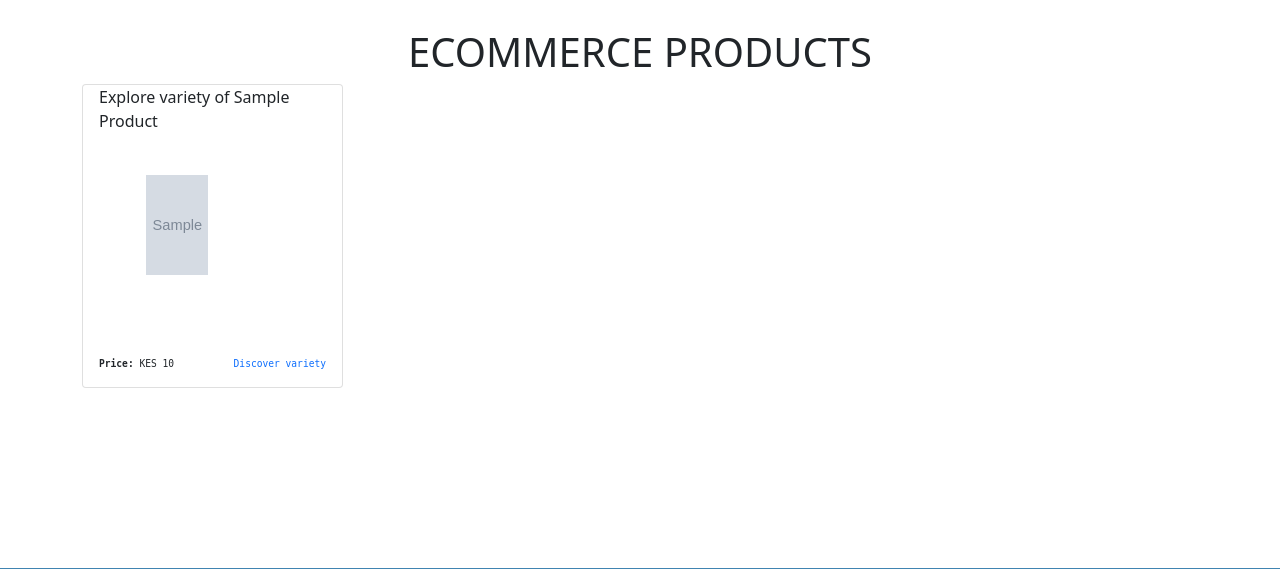
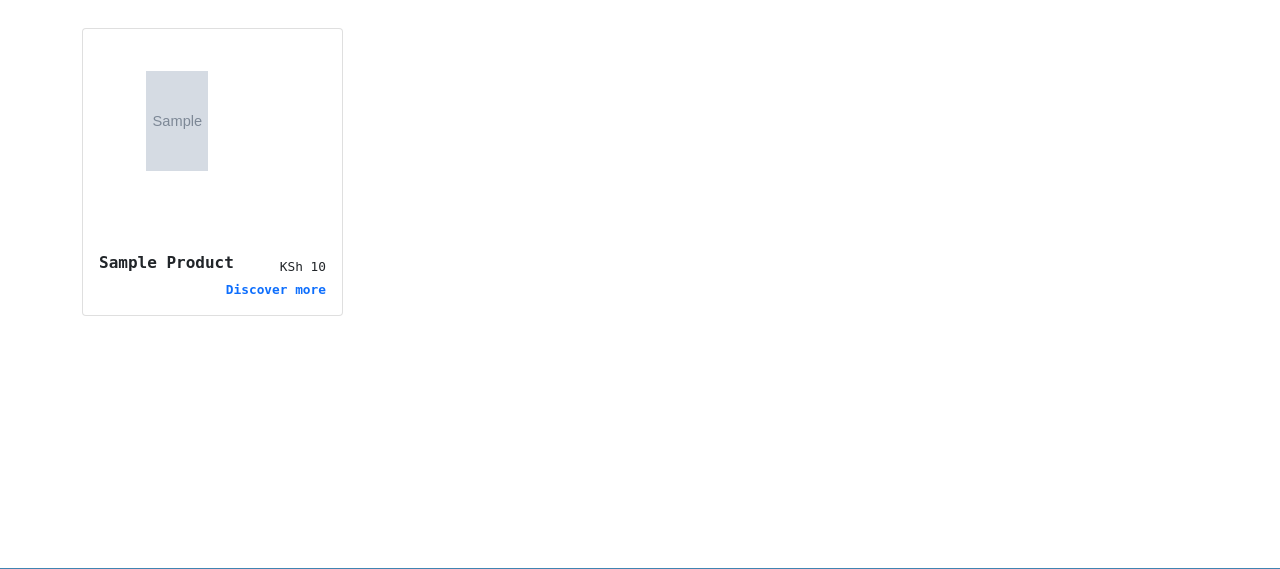
Before and after one commit to EricGikunguNyokabi/hemor-africa, a Python web app: template app/templates/ecommerce.html in a window 1280 px wide. Shown: the part 118-687 px from the top of the page. Run offline with Jinja, Linux system fonts and the light colour scheme; the template is opened without the code that fills it: most values are stand-ins (such as "Sample title", 1, 10 or a date in 2020); grey boxes marked "Sample" are stand-in pictures.

Commit message:
Adjusted E-commerce link and 4cards per row and 4 images per card

```diff
--- a/app/templates/ecommerce.html
+++ b/app/templates/ecommerce.html
@@ -50,12 +50,11 @@
             </div>
         </div>
     {% else %}
-    <h1 class="text-center">ECOMMERCE PRODUCTS</h1>
+    <!-- <h1 class="text-center">ECOMMERCE PRODUCTS</h1> -->
 <div class="row">
     {% for product in products %}
     <div class="col-md-3 col-sm-6">  <!-- Use col-sm-6 for small screens -->
         <div class="card mb-4 d-flex flex-column b-0">
-            <div class="card-text ms-3">Explore variety of {{ product.product_name | title }} </div>
             <div class="card-img-top" style="height: 200px; display: flex; flex-wrap: wrap; justify-content: center; align-items: center;">
                 <div class="row row-cols-2 row-cols-md-2 g-1 mb-3">  <!-- Use Bootstrap's row-cols classes -->
                     {% for image in product.images[:4] %}  <!-- Limit to 4 images -->
@@ -67,10 +66,14 @@
                     {% endfor %}
                 </div>
             </div>
-            <div class="card-body d-flex flex-column mt-2" style="font-family: monospace; font-size: 0.6em;">
+            <div class="card-body d-flex flex-column mt-2" style="font-family: monospace; font-size: 0.8em;">
+
                 <div class="d-flex justify-content-between align-items-center" style="margin-top: auto;">
-                    <p class="card-text mb-0"><strong>Price:</strong> KES {{ product.selling_price | round(2) }}</p>
-                    <a href="{{ url_for('main.display_products', product_id=product.product_id) }}" style="text-decoration: none;">Discover variety</a>
+                    <h6 class="card-text" style="font-weight: 900;">{{ product.product_name | title }} </h6>
+                    <p class="card-text mb-0">KSh {{ product.selling_price | round(2) }}</p>
+                </div>
+                <div class="d-flex justify-content-end">
+                    <a href="{{ url_for('main.display_products', product_id=product.product_id) }}" style="text-decoration: none; font-weight: 700;">Discover more</a>
                 </div>
             </div>
         </div>
```
